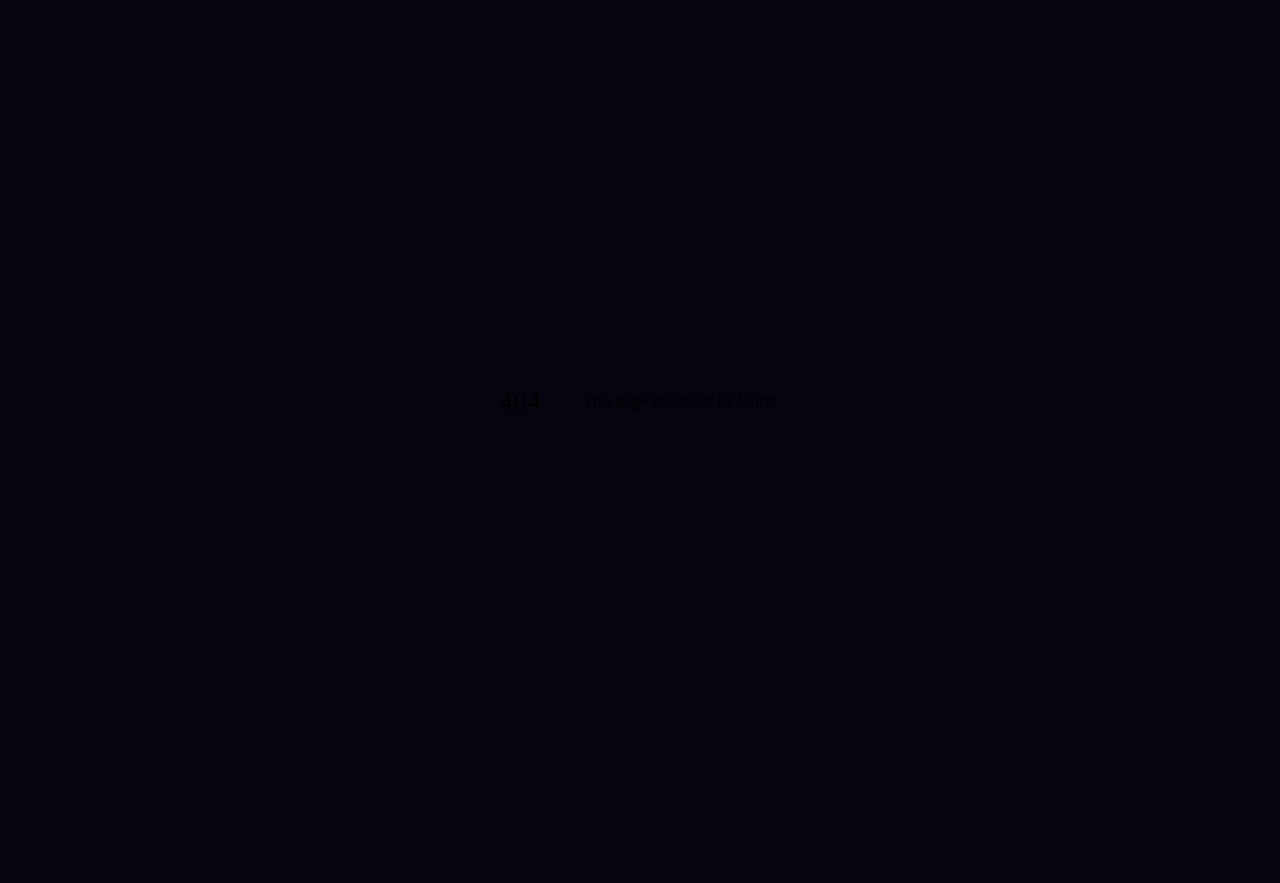
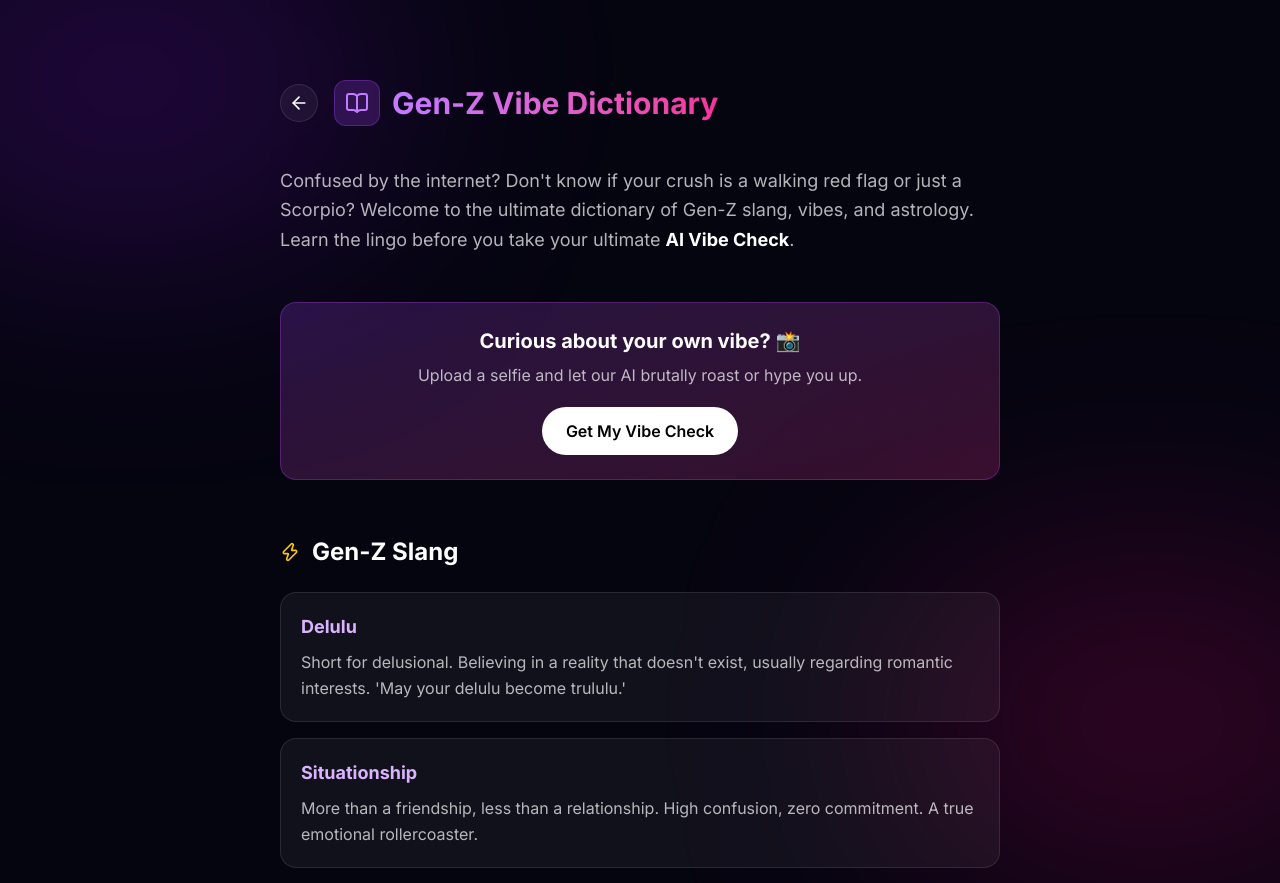
Before and after one commit to umitduran03/vibe_aura, a Next.js app: page /vibe-dictionary in a window 1280 px wide. Before the commit this address had no page. Shown: the top 883 px of the page. Before the commit the page ends 800 px from the top, so only its background shows below. Built offline with nearby package versions, Linux system fonts and the light colour scheme.

Commit message:
feat: add SEO-focused Gen-Z vibe dictionary page

```diff
--- a/src/app/sitemap.ts
+++ b/src/app/sitemap.ts
@@ -22,5 +22,11 @@ export default function sitemap(): MetadataRoute.Sitemap {
       changeFrequency: "monthly",
       priority: 0.3,
     },
+    {
+      url: `${baseUrl}/vibe-dictionary`,
+      lastModified: new Date(),
+      changeFrequency: "weekly",
+      priority: 0.8,
+    },
   ];
 }
--- /dev/null
+++ b/src/app/vibe-dictionary/page.tsx
@@ -0,0 +1,169 @@
+import type { Metadata } from "next";
+import Link from "next/link";
+import { ArrowLeft, BookOpen, Sparkles, Zap, HeartPulse } from "lucide-react";
+
+export const metadata: Metadata = {
+  title: "Gen-Z Vibe & Astrology Dictionary",
+  description: "Learn the meanings of Gen-Z slang, red flags, aura colors, and zodiac traits. The ultimate dictionary for vibes, delulu moments, and situationships.",
+  alternates: {
+    canonical: "https://thevibecheckr.vercel.app/vibe-dictionary",
+  },
+};
+
+const dictionaryTerms = [
+  {
+    category: "Gen-Z Slang",
+    icon: <Zap className="w-5 h-5 text-yellow-400" />,
+    terms: [
+      {
+        word: "Delulu",
+        meaning: "Short for delusional. Believing in a reality that doesn't exist, usually regarding romantic interests. 'May your delulu become trululu.'",
+      },
+      {
+        word: "Situationship",
+        meaning: "More than a friendship, less than a relationship. High confusion, zero commitment. A true emotional rollercoaster.",
+      },
+      {
+        word: "Rizz",
+        meaning: "Derived from 'charisma'. The ability to effortlessly attract someone. Can be unspoken (unspoken rizz) or highly strategic.",
+      },
+      {
+        word: "Red Flag",
+        meaning: "A warning sign of toxic behavior. Example: Saying 'I'm not like other guys' or refusing to share their screen.",
+      },
+      {
+        word: "Main Character Energy",
+        meaning: "Acting like the protagonist of your own movie. Confident, slightly dramatic, and completely unbothered.",
+      },
+    ]
+  },
+  {
+    category: "Aura & Vibes",
+    icon: <Sparkles className="w-5 h-5 text-purple-400" />,
+    terms: [
+      {
+        word: "Aura Points",
+        meaning: "An imaginary score of your cool factor. You gain aura points for a smooth comeback, you lose aura points for tripping in public.",
+      },
+      {
+        word: "Vibe Check",
+        meaning: "An assessment of someone's energy or attitude. If you fail the vibe check, you're officially bad vibes.",
+      },
+      {
+        word: "Golden Retriever Energy",
+        meaning: "Sweet, loyal, energetic, and easily excited. Usually the perfect match for a 'Black Cat' personality.",
+      },
+      {
+        word: "Black Cat Energy",
+        meaning: "Mysterious, independent, slightly intimidating, but very loving once they trust you.",
+      },
+    ]
+  },
+  {
+    category: "Zodiac Roasts",
+    icon: <HeartPulse className="w-5 h-5 text-pink-400" />,
+    terms: [
+      {
+        word: "Scorpio (Oct 23 - Nov 21)",
+        meaning: "Intense, secretive, and will stalk your Spotify playlists to figure out your emotional state. Holds grudges since 2012.",
+      },
+      {
+        word: "Gemini (May 21 - Jun 20)",
+        meaning: "Two personalities, zero focus. Will leave you on read for 3 days and then reply with a TikTok like nothing happened.",
+      },
+      {
+        word: "Leo (Jul 23 - Aug 22)",
+        meaning: "Needs 24/7 validation. If they aren't the center of attention, they will literally wither away.",
+      },
+    ]
+  }
+];
+
+export default function VibeDictionaryPage() {
+  return (
+    <div className="min-h-dvh bg-[#050510] text-white">
+      {/* Background Glow */}
+      <div className="fixed inset-0 pointer-events-none z-0">
+        <div className="absolute top-[-10%] left-[-10%] w-[40%] h-[40%] rounded-full bg-purple-600/20 blur-[120px]" />
+        <div className="absolute bottom-[-10%] right-[-10%] w-[40%] h-[40%] rounded-full bg-pink-600/20 blur-[120px]" />
+      </div>
+
+      <div className="relative z-10 max-w-3xl mx-auto px-6 py-12 md:py-20">
+        {/* Header */}
+        <div className="flex items-center gap-4 mb-10">
+          <Link
+            href="/"
+            className="p-2 rounded-full bg-white/5 border border-white/10 hover:bg-white/10 transition-colors"
+            aria-label="Go back home"
+          >
+            <ArrowLeft className="w-5 h-5" />
+          </Link>
+          <div className="flex items-center gap-3">
+            <div className="p-2.5 rounded-xl bg-purple-500/20 text-purple-400 border border-purple-500/30">
+              <BookOpen className="w-6 h-6" />
+            </div>
+            <h1 className="text-2xl md:text-3xl font-bold bg-clip-text text-transparent bg-gradient-to-r from-purple-400 to-pink-500">
+              Gen-Z Vibe Dictionary
+            </h1>
+          </div>
+        </div>
+
+        {/* Intro */}
+        <p className="text-white/70 text-lg mb-12 leading-relaxed">
+          Confused by the internet? Don't know if your crush is a walking red flag or just a Scorpio?
+          Welcome to the ultimate dictionary of Gen-Z slang, vibes, and astrology. Learn the lingo before
+          you take your ultimate <strong className="text-white">AI Vibe Check</strong>.
+        </p>
+
+        {/* CTA Banner (Top) */}
+        <div className="mb-14 p-6 rounded-2xl bg-gradient-to-br from-purple-500/20 to-pink-500/20 border border-purple-500/30 text-center">
+          <h2 className="text-xl font-bold text-white mb-2">Curious about your own vibe? 📸</h2>
+          <p className="text-white/70 mb-5">Upload a selfie and let our AI brutally roast or hype you up.</p>
+          <Link
+            href="/"
+            className="inline-flex items-center justify-center px-6 py-3 rounded-full bg-white text-black font-semibold hover:scale-105 transition-transform"
+          >
+            Get My Vibe Check
+          </Link>
+        </div>
+
+        {/* Dictionary Sections */}
+        <div className="space-y-12">
+          {dictionaryTerms.map((section, idx) => (
+            <section key={idx}>
+              <div className="flex items-center gap-3 mb-6">
+                {section.icon}
+                <h2 className="text-2xl font-bold text-white">{section.category}</h2>
+              </div>
+              <div className="grid gap-4">
+                {section.terms.map((term, tIdx) => (
+                  <div key={tIdx} className="p-5 rounded-2xl bg-white/5 border border-white/10 hover:border-white/20 transition-colors">
+                    <h3 className="text-lg font-bold text-purple-300 mb-2">{term.word}</h3>
+                    <p className="text-white/70 leading-relaxed">{term.meaning}</p>
+                  </div>
+                ))}
+              </div>
+            </section>
+          ))}
+        </div>
+
+        {/* CTA Banner (Bottom) */}
+        <div className="mt-20 p-8 rounded-3xl bg-black/40 border border-white/10 text-center backdrop-blur-md">
+          <div className="inline-flex items-center justify-center w-16 h-16 rounded-full bg-gradient-to-br from-purple-500 to-pink-500 mb-4 shadow-lg shadow-purple-500/20">
+            <Sparkles className="w-8 h-8 text-white" />
+          </div>
+          <h2 className="text-2xl font-bold text-white mb-3">Ready to face the truth?</h2>
+          <p className="text-white/60 mb-6 max-w-md mx-auto">
+            Stop reading definitions and find out what your aura actually says about you. Our AI is waiting to humble you.
+          </p>
+          <Link
+            href="/"
+            className="inline-flex items-center justify-center px-8 py-4 rounded-full bg-gradient-to-r from-purple-600 to-pink-600 text-white font-bold hover:shadow-[0_0_20px_rgba(168,85,247,0.4)] transition-all hover:-translate-y-1"
+          >
+            Start AI Vibe Check Now
+          </Link>
+        </div>
+      </div>
+    </div>
+  );
+}
--- a/src/components/SettingsDrawer.tsx
+++ b/src/components/SettingsDrawer.tsx
@@ -13,6 +13,7 @@ import {
   Sparkles,
   LogOut,
   Pencil,
+  BookOpen,
 } from "lucide-react";
 import { useAppStore } from "@/store/useAppStore";
 import { hapticLight, hapticMedium } from "@/lib/haptics";
@@ -326,6 +327,29 @@ export default function SettingsDrawer() {
                     </div>
                     <ExternalLink className="h-3.5 w-3.5 text-white/20 group-hover:text-white/40 shrink-0" />
                   </a>
+
+                  {/* ─── Gen-Z Dictionary ─── */}
+                  <a
+                    href="/vibe-dictionary"
+                    className="flex items-center gap-3 p-3.5 rounded-xl transition-all duration-200 hover:bg-white/5 group cursor-pointer"
+                    style={{
+                      background: "rgba(255,255,255,0.02)",
+                      border: "1px solid rgba(255,255,255,0.05)",
+                    }}
+                  >
+                    <div
+                      className="w-9 h-9 rounded-lg flex items-center justify-center shrink-0"
+                      style={{ background: "rgba(168,85,247,0.12)" }}
+                    >
+                      <BookOpen className="h-4 w-4 text-purple-400" />
+                    </div>
+                    <div className="flex-1 min-w-0">
+                      <p className="text-sm font-medium text-white/80 group-hover:text-white transition-colors">
+                        Vibe Dictionary
+                      </p>
+                      <p className="text-[11px] text-white/35">Gen-Z slang & astrology terms</p>
+                    </div>
+                  </a>
                 </div>
 
                 <p className="text-[11px] font-semibold tracking-widest uppercase text-white/30 mb-3 px-1">
```
